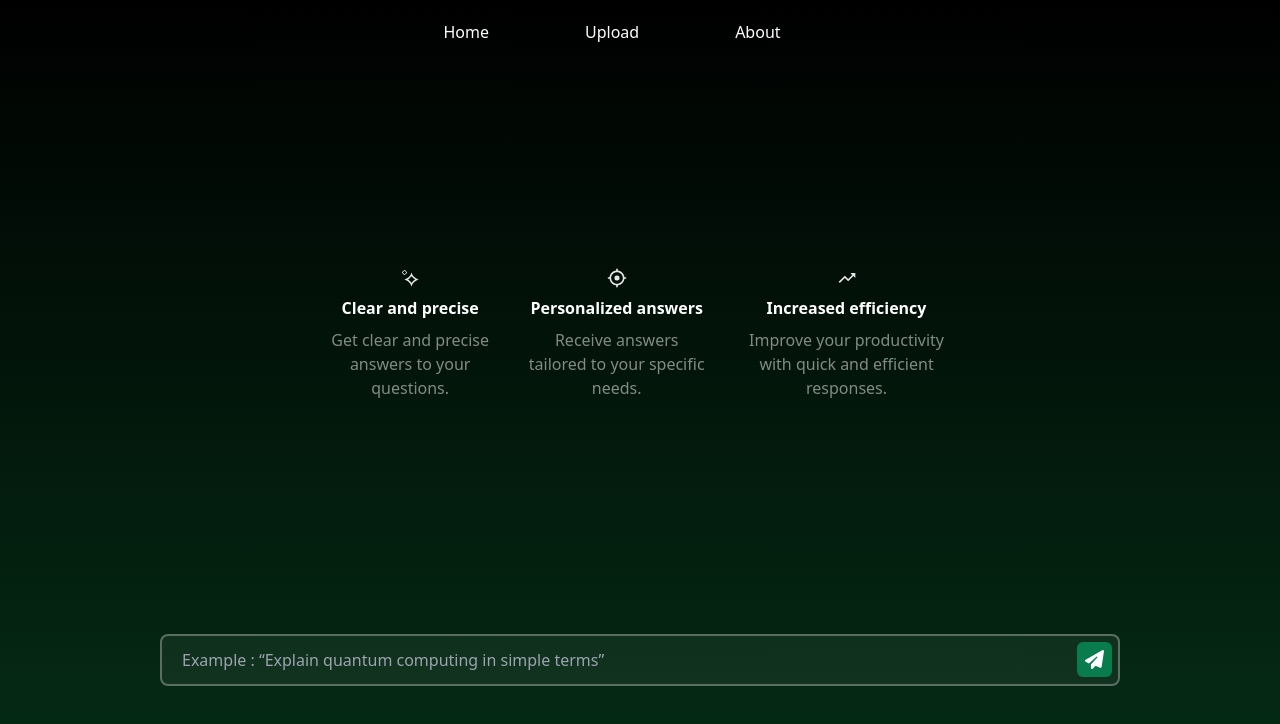
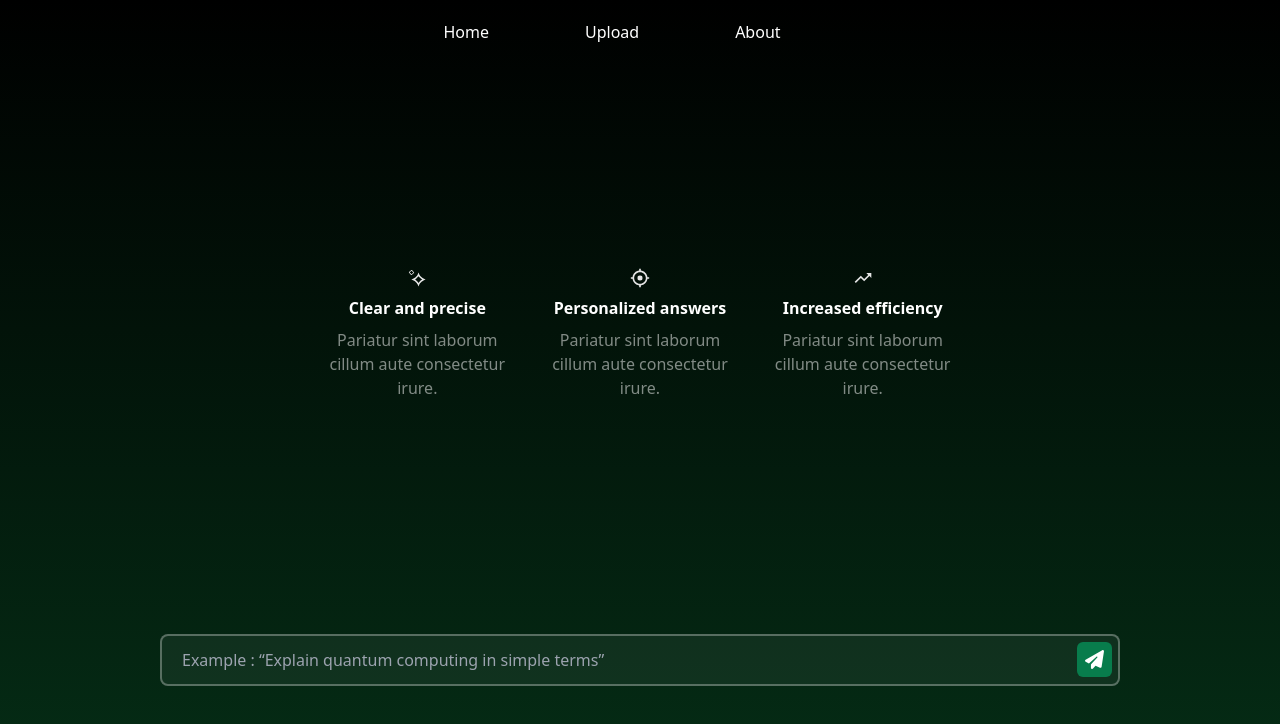
Before and after one commit to Mohayyad-Muawia/chatpdf, a React (Vite) app: page /chat in a window 1280 px wide. Shown: the top 724 px of the page. Built offline with nearby package versions, Linux system fonts and the light colour scheme.

Commit message:
chat size

```diff
--- a/src/components/Chat.jsx
+++ b/src/components/Chat.jsx
@@ -87,7 +87,7 @@ const Chat = () => {
             <img src="/assets/feat1.svg" alt="img" />
             <h3 className="font-bold">Clear and precise</h3>
             <p className=" text-center opacity-50">
-              Get clear and precise answers to your questions.
+              Pariatur sint laborum cillum aute consectetur irure.
             </p>
           </div>
 
@@ -95,7 +95,7 @@ const Chat = () => {
             <img src="/assets/feat2.svg" alt="img" />
             <h3 className="font-bold">Personalized answers</h3>
             <p className="text-center opacity-50">
-              Receive answers tailored to your specific needs.
+              Pariatur sint laborum cillum aute consectetur irure.
             </p>
           </div>
 
@@ -103,7 +103,7 @@ const Chat = () => {
             <img src="/assets/feat3.svg" alt="img" />
             <h3 className="font-bold">Increased efficiency</h3>
             <p className="text-center opacity-50">
-              Improve your productivity with quick and efficient responses.
+              Pariatur sint laborum cillum aute consectetur irure.
             </p>
           </div>
         </div>
```
